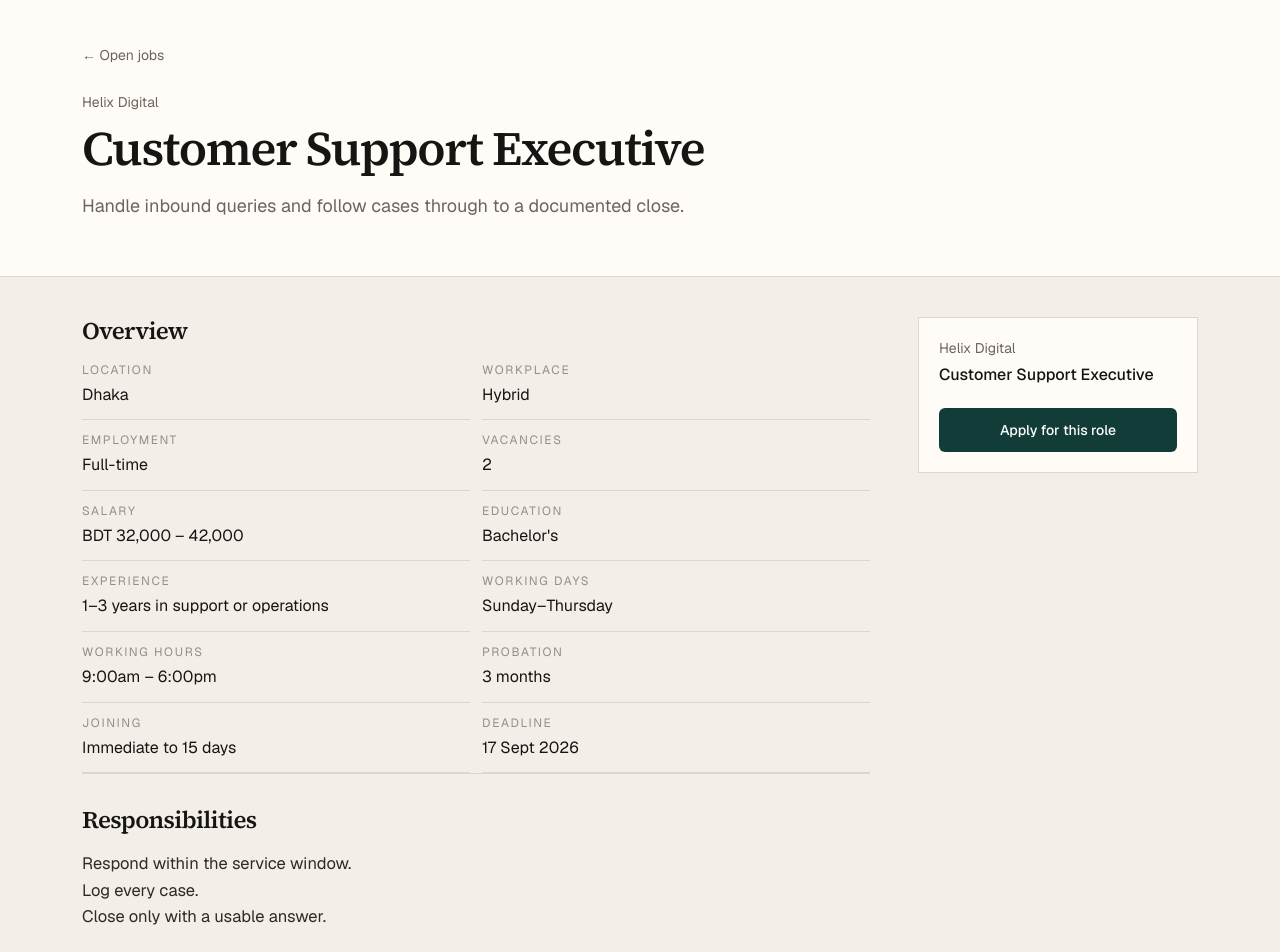
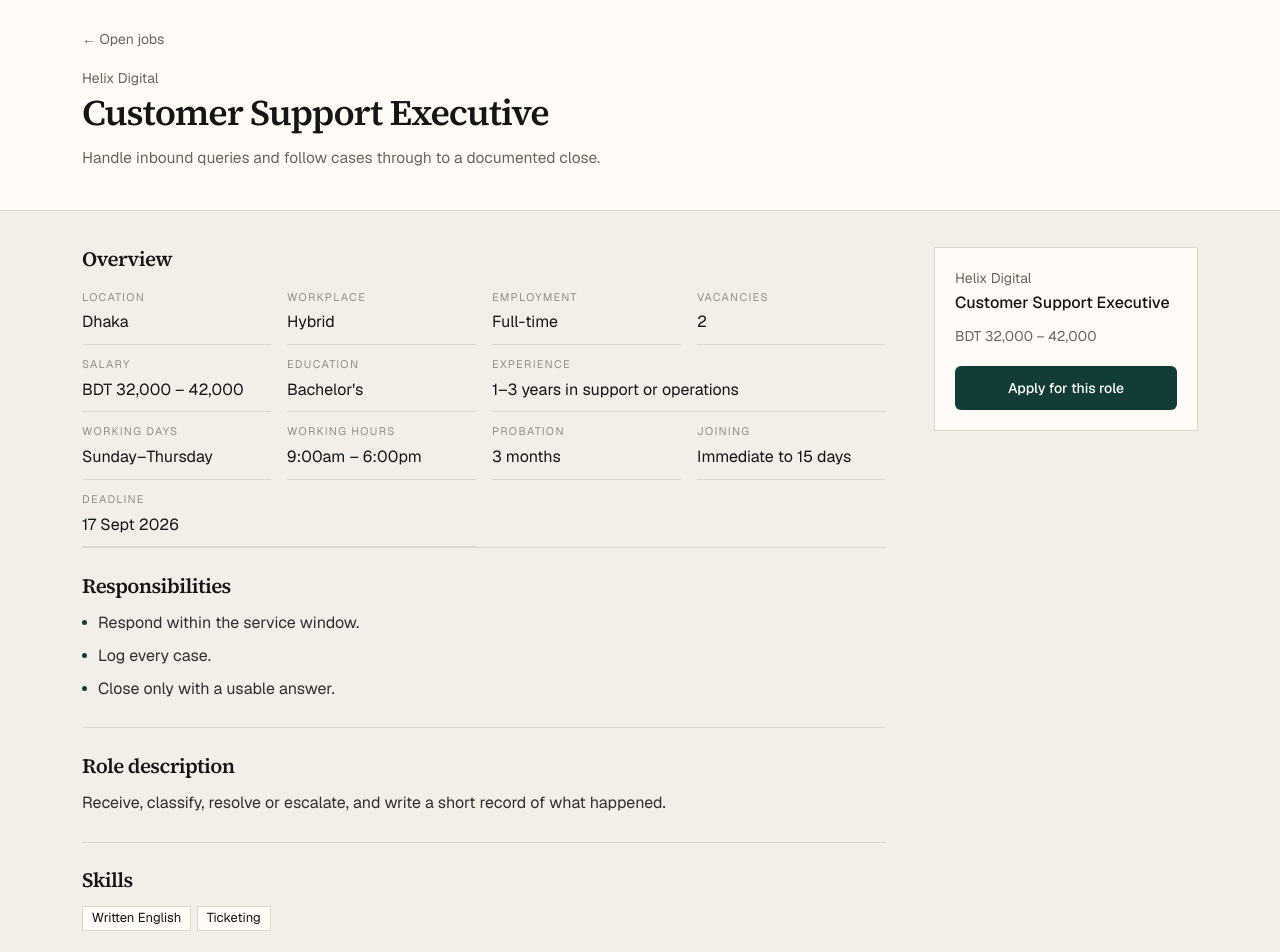
Before and after one commit to habibwahid101/truehire, a Next.js app: page /jobs/customer-support-executive in a window 1280 px wide. Shown: the part 100-1052 px from the top of the page. Built offline with nearby package versions, Linux system fonts and the light colour scheme; no server answers.

Commit message:
feat(ui): homepage, jobs, detail, apply and policy page layouts

```diff
--- a/app/contact/page.tsx
+++ b/app/contact/page.tsx
@@ -4,11 +4,11 @@ export default function ContactPage() {
   return (
     <>
       <SiteHeader />
-      <main className="container-narrow py-12 sm:py-16">
+      <main className="container-narrow py-8 sm:py-12">
         <p className="kicker">Help</p>
-        <h1 className="serif mt-3 text-4xl">Contact</h1>
-        <p className="mt-4 text-muted">For questions about an application, include your TrueHire reference in your message.</p>
-        <div className="panel mt-8 p-5">
+        <h1 className="serif page-title mt-2">Contact</h1>
+        <p className="mt-3 text-sm leading-6 text-muted">For questions about an application, include your TrueHire reference in your message.</p>
+        <div className="panel mt-6 p-4 sm:p-5">
           <p className="text-sm text-muted">Email</p>
           <a className="text-brand" href="mailto:hello@truehire.local">hello@truehire.local</a>
         </div>
--- a/app/jobs/[slug]/page.tsx
+++ b/app/jobs/[slug]/page.tsx
@@ -20,12 +20,26 @@ export async function generateMetadata({ params }: Props): Promise<Metadata> {
   };
 }
 
+function splitLines(body: string) {
+  return body.split(/\n+/).map((line) => line.trim()).filter(Boolean);
+}
+
 function Section({ title, body }: { title: string; body?: string | null }) {
   if (!body) return null;
+  const lines = splitLines(body);
+  const listLike = lines.length > 1;
   return (
-    <section className="border-t border-line py-8">
-      <h2 className="serif text-2xl">{title}</h2>
-      <div className="prose-job mt-4 whitespace-pre-wrap text-[16.5px] text-ink/90">{body}</div>
+    <section className="job-section">
+      <h2 className="serif job-section-title">{title}</h2>
+      {listLike ? (
+        <ul className="job-list">
+          {lines.map((line) => (
+            <li key={line}>{line.replace(/^[-•]\s*/, "")}</li>
+          ))}
+        </ul>
+      ) : (
+        <p className="job-prose whitespace-pre-wrap">{body}</p>
+      )}
     </section>
   );
 }
@@ -57,27 +71,27 @@ export default async function JobDetailPage({ params }: Props) {
   return (
     <>
       <SiteHeader />
-      <main className="pb-28 sm:pb-16">
+      <main className="pb-[calc(5.25rem+env(safe-area-inset-bottom))] lg:pb-10">
         <div className="border-b border-line bg-surface">
-          <div className="container-page py-10 sm:py-14">
+          <div className="container-page py-6 sm:py-8 lg:py-10">
             <Link href="/jobs" className="text-sm text-muted hover:text-ink">← Open jobs</Link>
-            <p className="mt-6 text-sm text-muted">{job.company.name}</p>
-            <h1 className="serif mt-2 max-w-3xl text-4xl sm:text-5xl">{job.title}</h1>
-            <p className="mt-4 max-w-2xl text-lg text-muted">{job.summary}</p>
+            <p className="mt-4 text-sm text-muted">{job.company.name}</p>
+            <h1 className="serif page-title mt-1 max-w-3xl">{job.title}</h1>
+            <p className="mt-3 max-w-2xl text-[15.5px] leading-6 text-muted">{job.summary}</p>
             {!open && closedReason ? (
-              <p className="mt-6 border border-line bg-warning-soft px-4 py-3 text-sm text-warning">{closedReason}</p>
+              <p className="mt-4 border border-line bg-warning-soft px-4 py-3 text-sm text-warning">{closedReason}</p>
             ) : null}
           </div>
         </div>
-        <div className="container-page grid gap-12 py-10 lg:grid-cols-[1fr_280px]">
-          <article>
+        <div className="container-page grid gap-8 py-7 lg:grid-cols-[minmax(0,1fr)_16.5rem] lg:gap-12 lg:py-9">
+          <article className="min-w-0">
             <section>
-              <h2 className="serif text-2xl">Overview</h2>
-              <dl className="mt-4 grid gap-3 sm:grid-cols-2">
+              <h2 className="serif job-section-title">Overview</h2>
+              <dl className="meta-grid mt-4">
                 {facts.map(([label, value]) => (
-                  <div key={label} className="border-b border-line pb-3">
-                    <dt className="text-xs uppercase tracking-[0.14em] text-faint">{label}</dt>
-                    <dd className="mt-1 text-ink">{value}</dd>
+                  <div key={label} className={`meta-item ${label === "Experience" || label === "Deadline" ? "sm:col-span-2 lg:col-span-2" : ""}`}>
+                    <dt>{label}</dt>
+                    <dd>{value}</dd>
                   </div>
                 ))}
               </dl>
@@ -85,11 +99,11 @@ export default async function JobDetailPage({ params }: Props) {
             <Section title="Responsibilities" body={job.responsibilities} />
             <Section title="Role description" body={job.description} />
             {job.skills.length > 0 ? (
-              <section className="border-t border-line py-8">
-                <h2 className="serif text-2xl">Skills</h2>
-                <ul className="mt-4 flex flex-wrap gap-2">
+              <section className="job-section">
+                <h2 className="serif job-section-title">Skills</h2>
+                <ul className="mt-3 flex flex-wrap gap-1.5">
                   {job.skills.map((skill) => (
-                    <li key={skill} className="border border-line bg-surface px-3 py-1 text-sm">{skill}</li>
+                    <li key={skill} className="chip">{skill}</li>
                   ))}
                 </ul>
               </section>
@@ -101,9 +115,10 @@ export default async function JobDetailPage({ params }: Props) {
             <Section title="Terms and conditions" body={job.terms} />
           </article>
           <aside className="hidden lg:block">
-            <div className="sticky top-8 border border-line bg-surface p-5">
+            <div className="sticky top-20 border border-line bg-surface p-5">
               <p className="text-sm text-muted">{job.company.name}</p>
-              <p className="mt-1 font-medium">{job.title}</p>
+              <p className="mt-1 font-medium leading-snug">{job.title}</p>
+              <p className="mt-3 text-sm text-muted">{formatSalary(job.salaryMin, job.salaryMax, job.salaryDisplay, job.salaryNegotiable)}</p>
               {open ? (
                 <Link href={`/jobs/${job.slug}/apply`} className="mt-5 inline-flex h-11 w-full items-center justify-center rounded-md bg-brand text-sm font-medium text-white hover:bg-brand-hover">
                   Apply for this role
--- a/app/not-found.tsx
+++ b/app/not-found.tsx
@@ -4,10 +4,10 @@ export default function NotFound() {
   return (
     <>
       <SiteHeader />
-      <main className="container-narrow py-20">
-        <h1 className="serif text-4xl">Page not found</h1>
-        <p className="mt-3 text-muted">The page you requested is not available.</p>
-        <Link href="/jobs" className="mt-6 inline-flex text-brand hover:underline">View open jobs</Link>
+      <main className="container-narrow py-10 sm:py-14">
+        <h1 className="serif page-title">Page not found</h1>
+        <p className="mt-3 text-sm text-muted">The page you requested is not available.</p>
+        <Link href="/jobs" className="mt-5 inline-flex text-sm text-brand hover:underline">View open jobs</Link>
       </main>
       <SiteFooter />
     </>
--- a/app/privacy/page.tsx
+++ b/app/privacy/page.tsx
@@ -4,10 +4,10 @@ export default function PrivacyPage() {
   return (
     <>
       <SiteHeader />
-      <main className="container-narrow py-12 sm:py-16">
+      <main className="container-narrow py-8 sm:py-12">
         <p className="kicker">Policy</p>
-        <h1 className="serif mt-3 text-4xl">Privacy</h1>
-        <div className="prose-job mt-6 text-muted">
+        <h1 className="serif page-title mt-2">Privacy</h1>
+        <div className="prose-job mt-5 text-sm leading-6 text-muted sm:text-[15.5px]">
           <p>TrueHire collects personal information that candidates submit when applying for a role. This typically includes contact details, education and career history, answers to screening questions, and uploaded documents such as a CV.</p>
           <p>Submitted information is used for recruitment related to the role applied for and for operating the recruitment process. Documents are stored privately and are not published on public pages.</p>
           <p>Access to candidate information is limited to authorised TrueHire administrators. We do not sell candidate data.</p>
--- a/app/terms/page.tsx
+++ b/app/terms/page.tsx
@@ -4,10 +4,10 @@ export default function TermsPage() {
   return (
     <>
       <SiteHeader />
-      <main className="container-narrow py-12 sm:py-16">
+      <main className="container-narrow py-8 sm:py-12">
         <p className="kicker">Policy</p>
-        <h1 className="serif mt-3 text-4xl">Terms</h1>
-        <div className="prose-job mt-6 text-muted">
+        <h1 className="serif page-title mt-2">Terms</h1>
+        <div className="prose-job mt-5 text-sm leading-6 text-muted sm:text-[15.5px]">
           <p>TrueHire publishes roles and collects applications on behalf of participating employers. Listing a role does not guarantee that every applicant will be contacted.</p>
           <p>Candidates are responsible for the accuracy of the information they submit. Applications may be declined where information is incomplete or inconsistent with the stated requirements.</p>
           <p>Each role may include additional terms and conditions. Those terms apply in addition to these platform terms.</p>
```
Also changed, not shown: app/application/success/[reference]/page.tsx (+9 -9 lines), app/jobs/[slug]/apply/page.tsx (+6 -6 lines), app/jobs/page.tsx (+7 -7 lines), app/page.tsx (+20 -20 lines).
